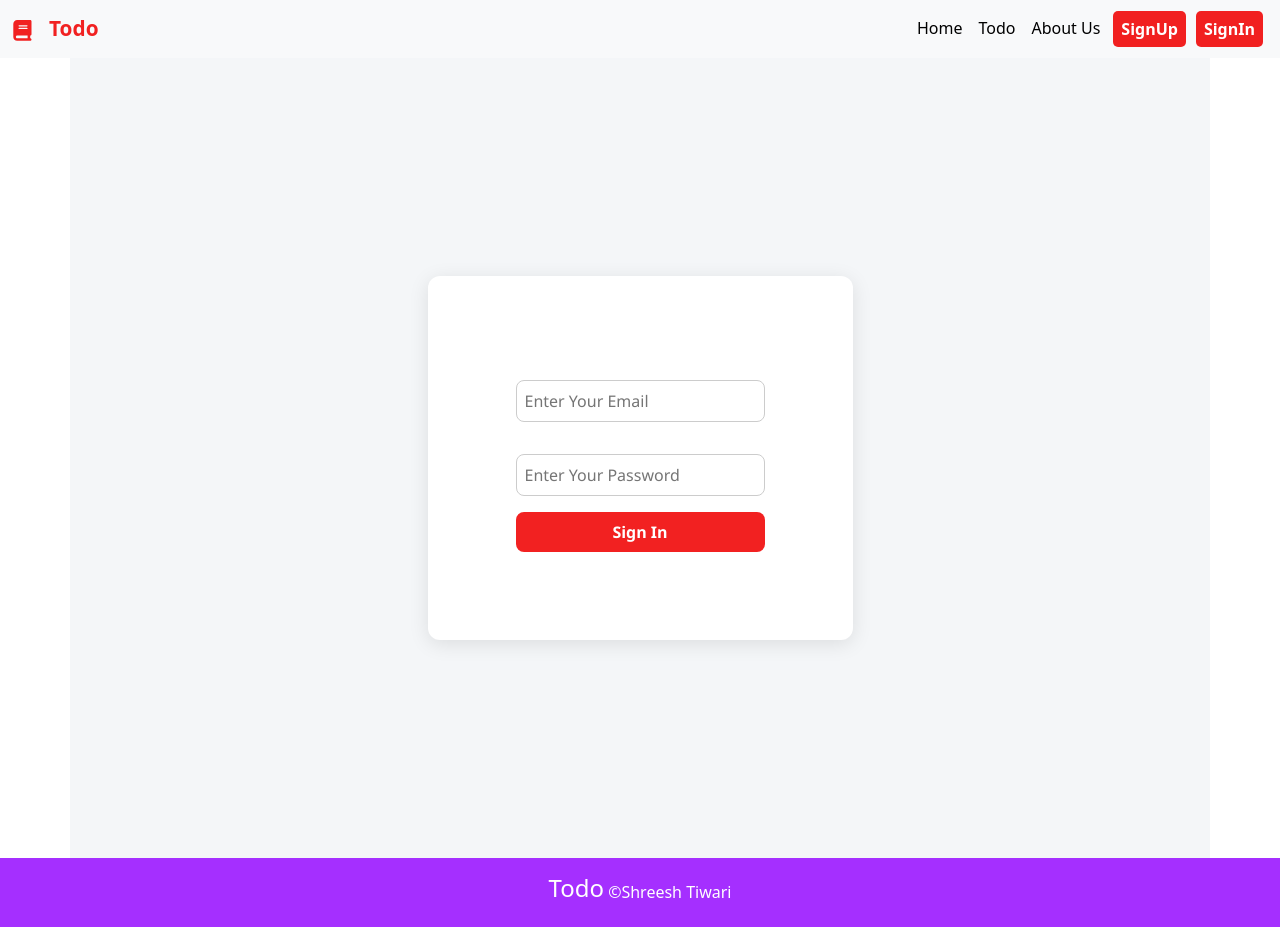
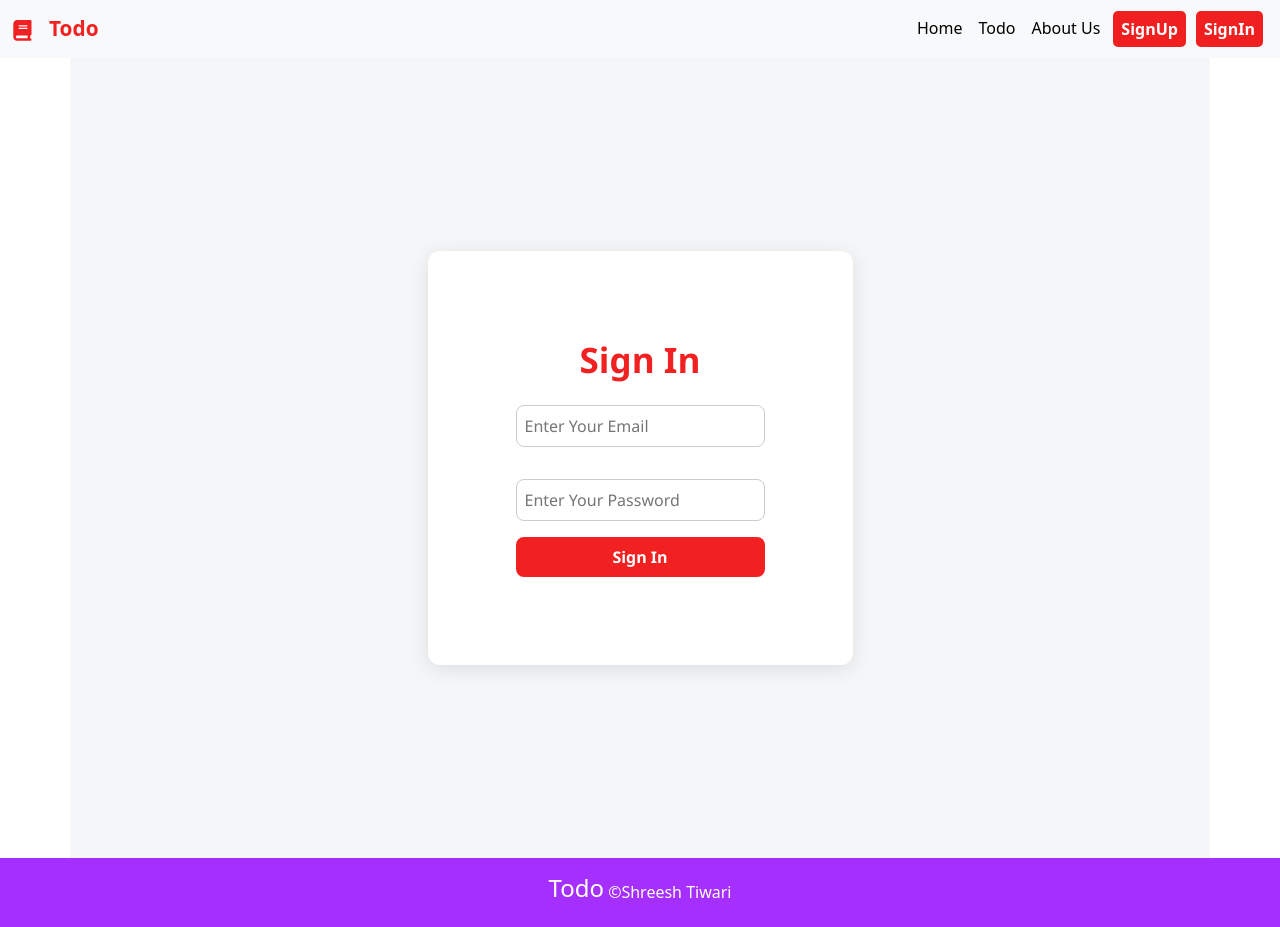
Before and after one commit to workwithshreesh/Mern-Stack-Project, a React (Create React App) app in the folder MultiUser-Todo-Mern/frontend/: page /signin in a window 1280 px wide. Built offline with nearby package versions, Linux system fonts and the light colour scheme.

Commit message:
added signin and signup

```diff
--- a/MultiUser-Todo-Mern/frontend/src/components/signin/signin.css
+++ b/MultiUser-Todo-Mern/frontend/src/components/signin/signin.css
@@ -49,3 +49,11 @@
 .btn-signup:hover {
     background-color: #0056b3;
 }
+
+
+.text-color{
+    color: rgba(240, 0, 0, 0.87);
+    font-size: 35px;
+    font-weight: bold;
+    text-align: center;
+}
--- a/MultiUser-Todo-Mern/frontend/src/components/signin/signin.jsx
+++ b/MultiUser-Todo-Mern/frontend/src/components/signin/signin.jsx
@@ -55,7 +55,9 @@ const SignIn = () => {
             <div className="container">
                 <div className="row">
                     <div className="col-lg-8 column d-flex justify-content-center align-items-center">
+
                         <div className="d-flex flex-column w-100 p-5">
+                        <h3 className="text-color">Sign In</h3>
                             <input
                                 className="p-2 my-3 input-signup"
                                 type="email"
--- a/MultiUser-Todo-Mern/frontend/src/components/signup/signup.css
+++ b/MultiUser-Todo-Mern/frontend/src/components/signup/signup.css
@@ -36,7 +36,7 @@
 
 /* Sign up button */
 .btn-signup {
-    background-color: rgba(240, 0, 0, 0.87);;
+    background-color: rgba(240, 0, 0, 0.87);
     color: #ffffff;
     font-size: 16px;
     font-weight: 600;
@@ -49,3 +49,11 @@
 .btn-signup:hover {
     background-color: #0056b3;
 }
+
+
+.text-color{
+    color: rgba(240, 0, 0, 0.87);
+    font-size: 35px;
+    font-weight: bold;
+    text-align: center;
+}
--- a/MultiUser-Todo-Mern/frontend/src/components/signup/signup.jsx
+++ b/MultiUser-Todo-Mern/frontend/src/components/signup/signup.jsx
@@ -47,6 +47,7 @@ const SignUp = () => {
                 <div className="row">
                     <div className="col-lg-8 column d-flex justify-content-center align-items-center">
                         <div className="d-flex flex-column w-100 p-5">
+                        <h3 className="text-color">Sign Up</h3>
                             <input
                                 className="p-2 my-3 input-signup"
                                 type="email"
```
